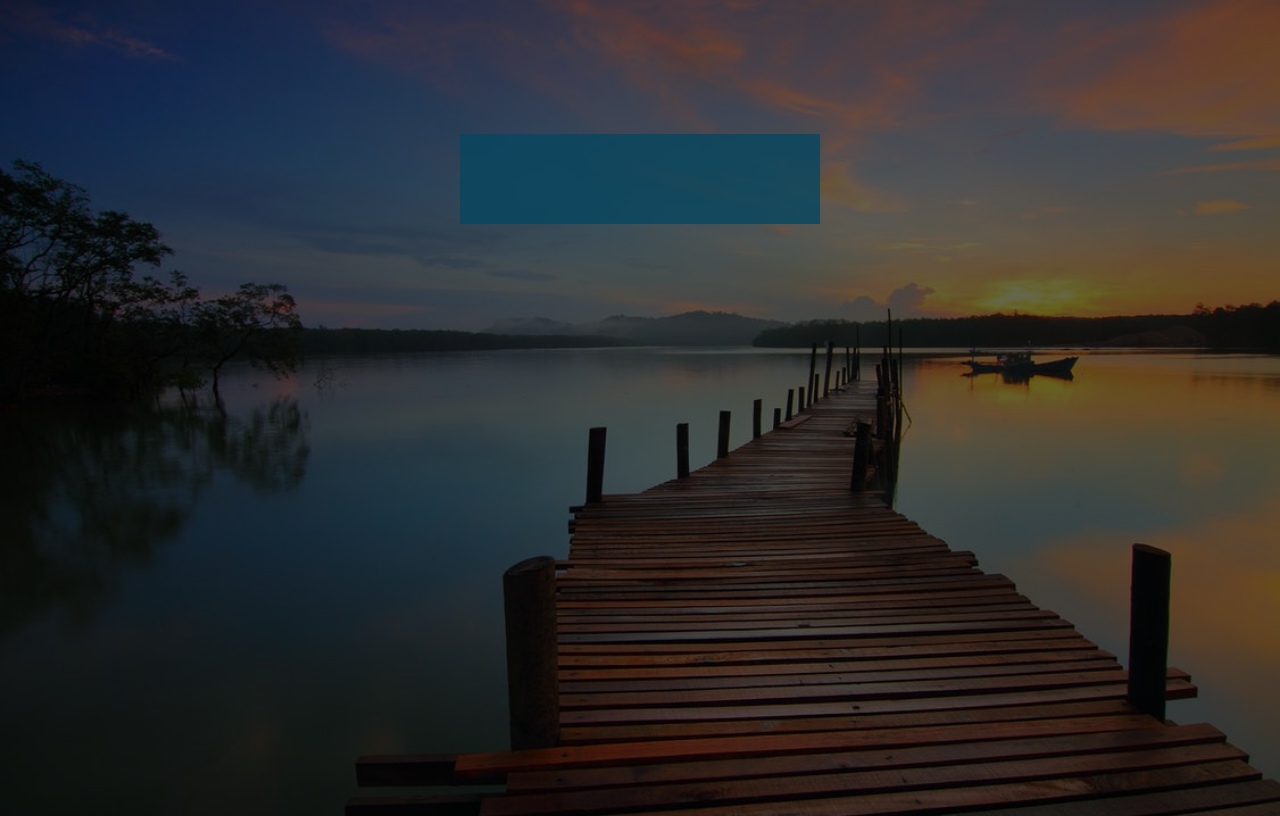
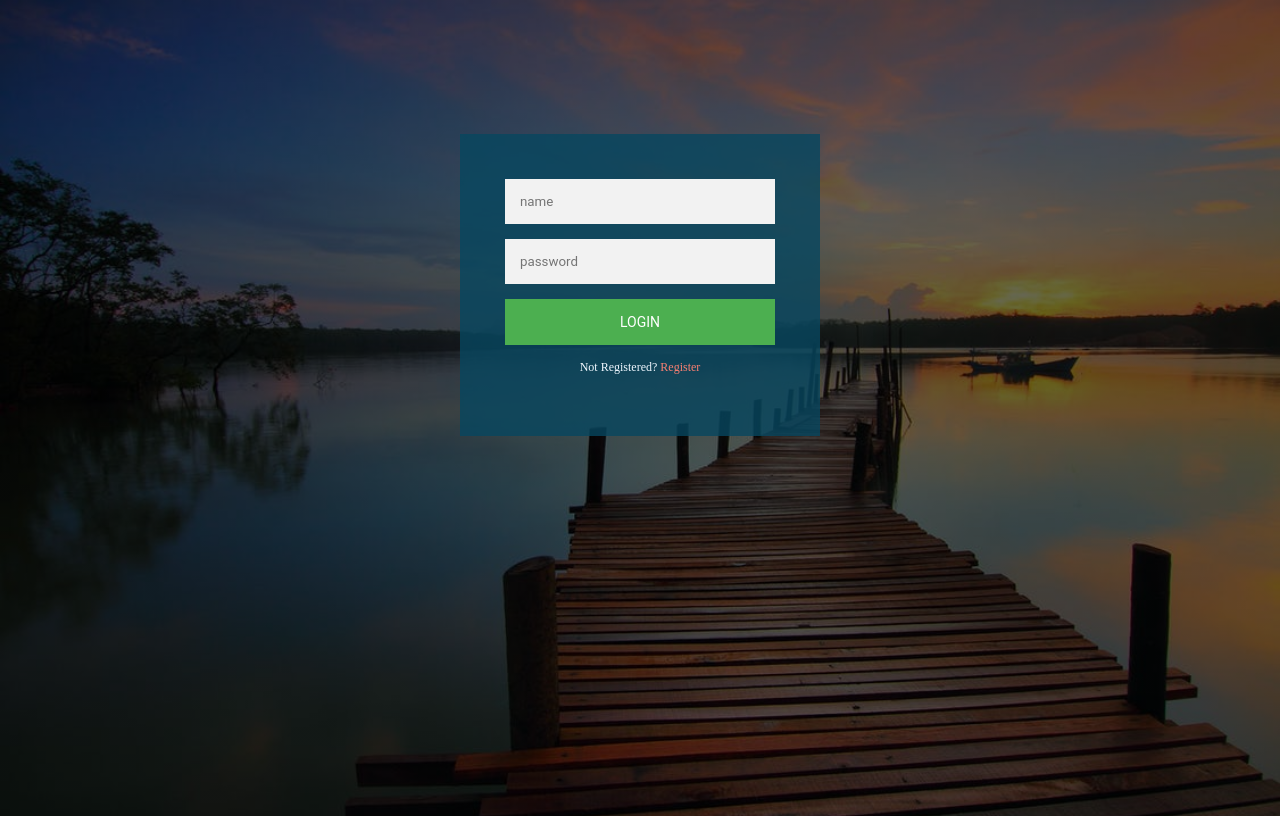
Before and after one commit to Smira87/WebDev, a plain HTML site: page index.html in a window 1280 px wide. Drawn offline with Linux system fonts and the light colour scheme.

Commit message:
Update index.html

```diff
--- a/index.html
+++ b/index.html
@@ -12,7 +12,22 @@
 	  <input type="text" placeholder="password"/>
 	 <input type="text" placeholder="email"/>
 	<button>Create</button>
+	<p class="message">Already Registered? <a href="#">Login</a>
+	</p>
     </form>
+
+	<form class "login-form">
+	<input type="text" placeholder="name"/>
+	  <input type="password" placeholder="password"/>
+	  <button>Login</button>
+	  <p class="message">Not Registered? <a href="javascript:myFunction('You clicked!')">Register</a></p>
+	</form>
+
+	<script type="text/javascript">
+function myFunction(myMessage) {
+    alert(myMessage);
+}
+
 </div>
 </div>
 
```
